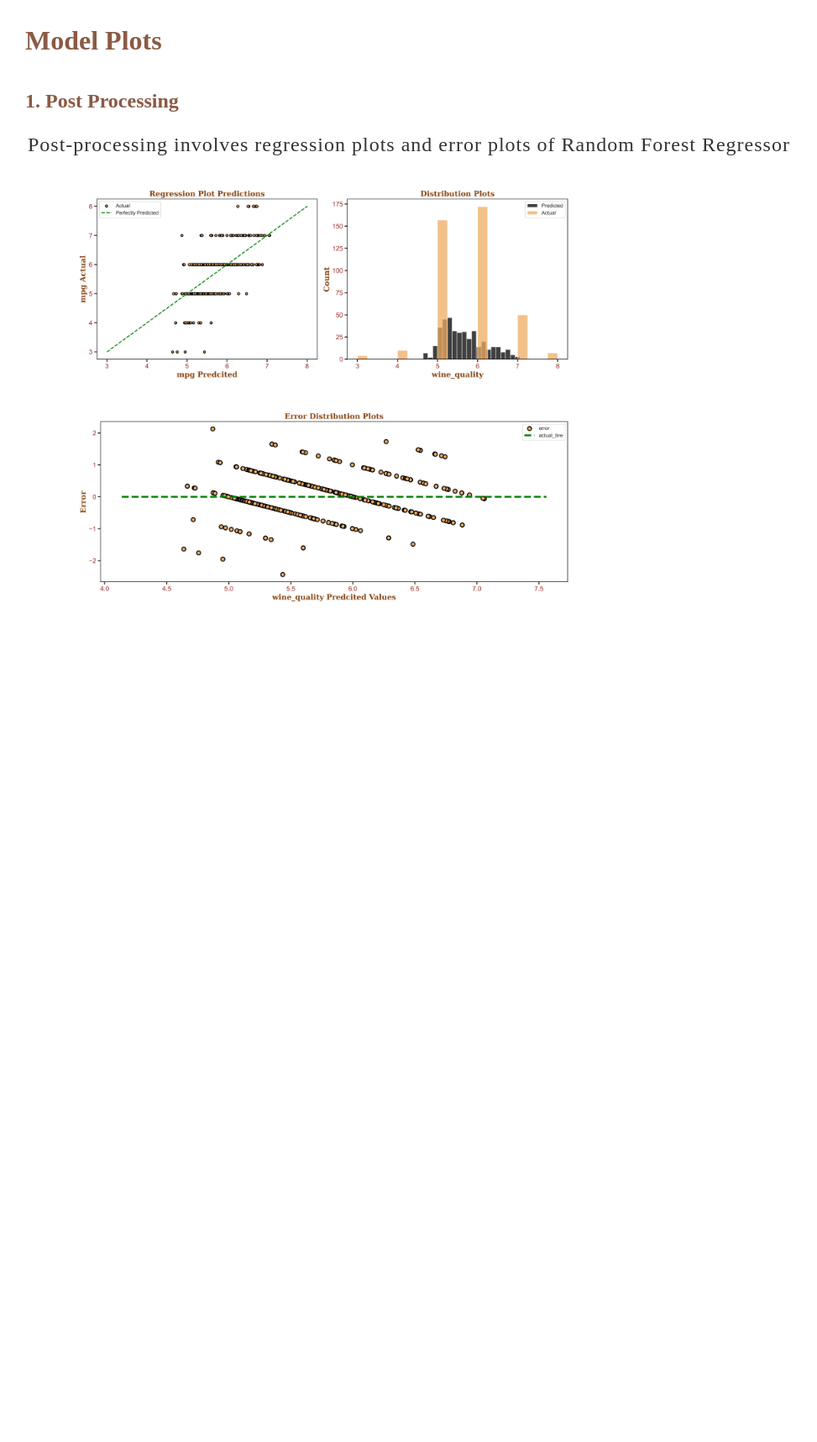
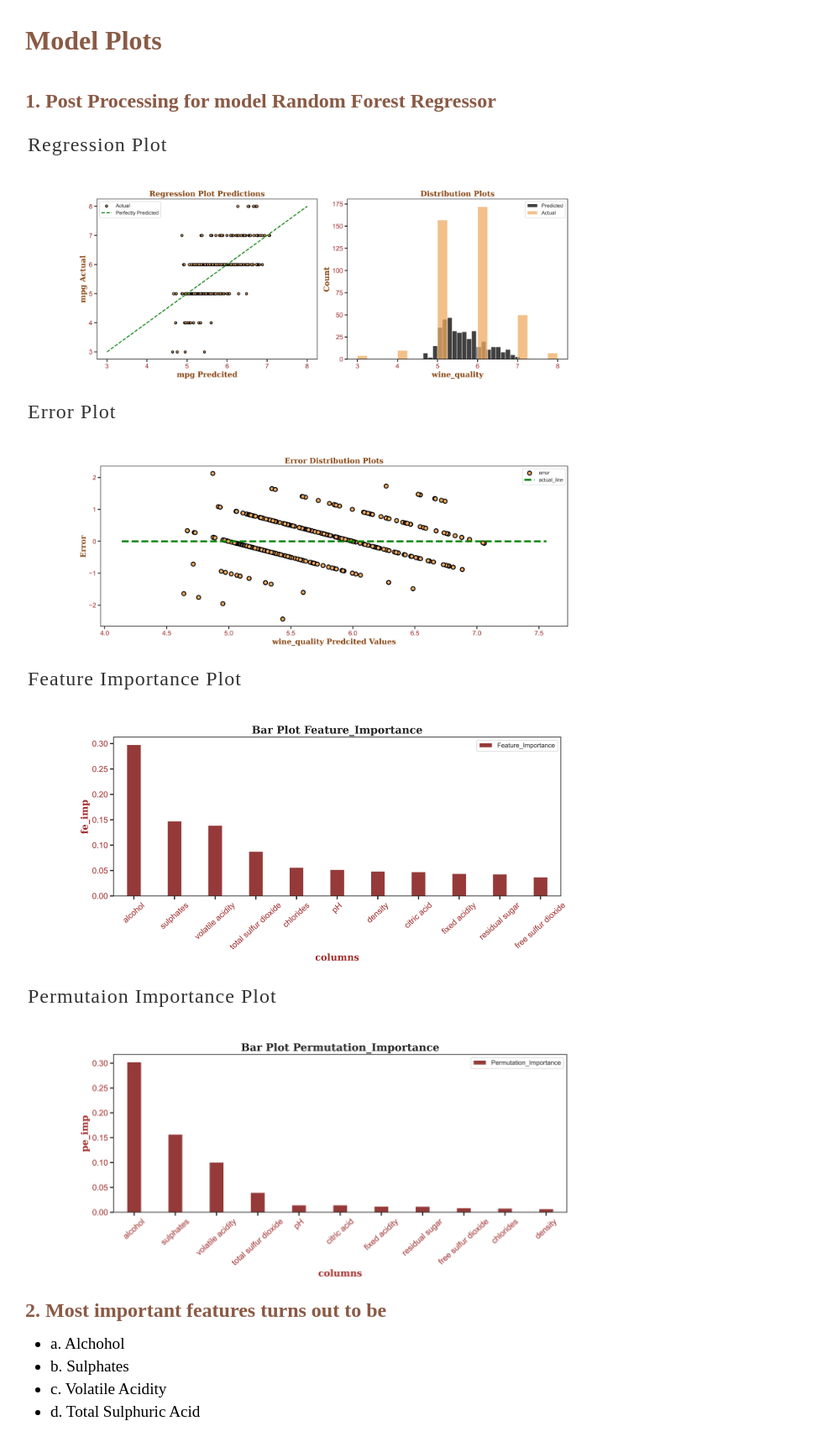
Before and after one commit to vikramviky123/reg_wine_quality, a Flask app: page /model/modelplots in a window 1280 px wide. Shown: the part 112-1829 px from the top of the page at 84% size, without its empty margins (0-973 px from the left). Before the commit the page ends 828 px from the top, so only its background shows below. Run offline with Flask 3, Linux system fonts and the light colour scheme.

Commit message:
last one

```diff
--- a/templates/modelplots.html
+++ b/templates/modelplots.html
@@ -9,14 +9,38 @@
 
 
     <div class="content">
-        <h2>1. Post Processing</h2>
-        <p>Post-processing involves regression plots and error plots of Random Forest Regressor </p>
+        <h2>1. Post Processing for model Random Forest Regressor</h2>
+
+        <p>Regression Plot</p>
         <div id="hist">
             <img src="{{ url_for('static', filename='model_plots/Reg_and_dist_plot for random_forest.jpg') }}" alt="MyOnlineMeal.com">
         </div>
+
+        <p>Error Plot</p>
         <div id="hist">
             <img src="{{ url_for('static', filename='model_plots/Error_plot for random_forest.jpg') }}" alt="MyOnlineMeal.com">
         </div>
+
+        <p>Feature Importance Plot</p>
+        <div id="hist">
+            <img src="{{ url_for('static', filename='model_plots/Feature_Importance.jpg') }}" alt="MyOnlineMeal.com">
+        </div>
+
+        <p>Permutaion Importance Plot</p>
+        <div id="hist">
+            <img src="{{ url_for('static', filename='model_plots/Permutation_Importance.jpg') }}" alt="MyOnlineMeal.com">
+        </div>
+
+        <h2>2. Most important features turns out to be</h2>
+        <ul>
+            <li>a. Alchohol</li>
+            <li>b. Sulphates</li>
+            <li>c. Volatile Acidity</li>
+            <li>d. Total Sulphuric Acid</li>
+        </ul>
+
+
+
     </div>
 </div>
 
```
Also changed, not shown: static/model_plots/Feature_Importance.jpg (added), static/model_plots/Permutation_Importance.jpg (added).
